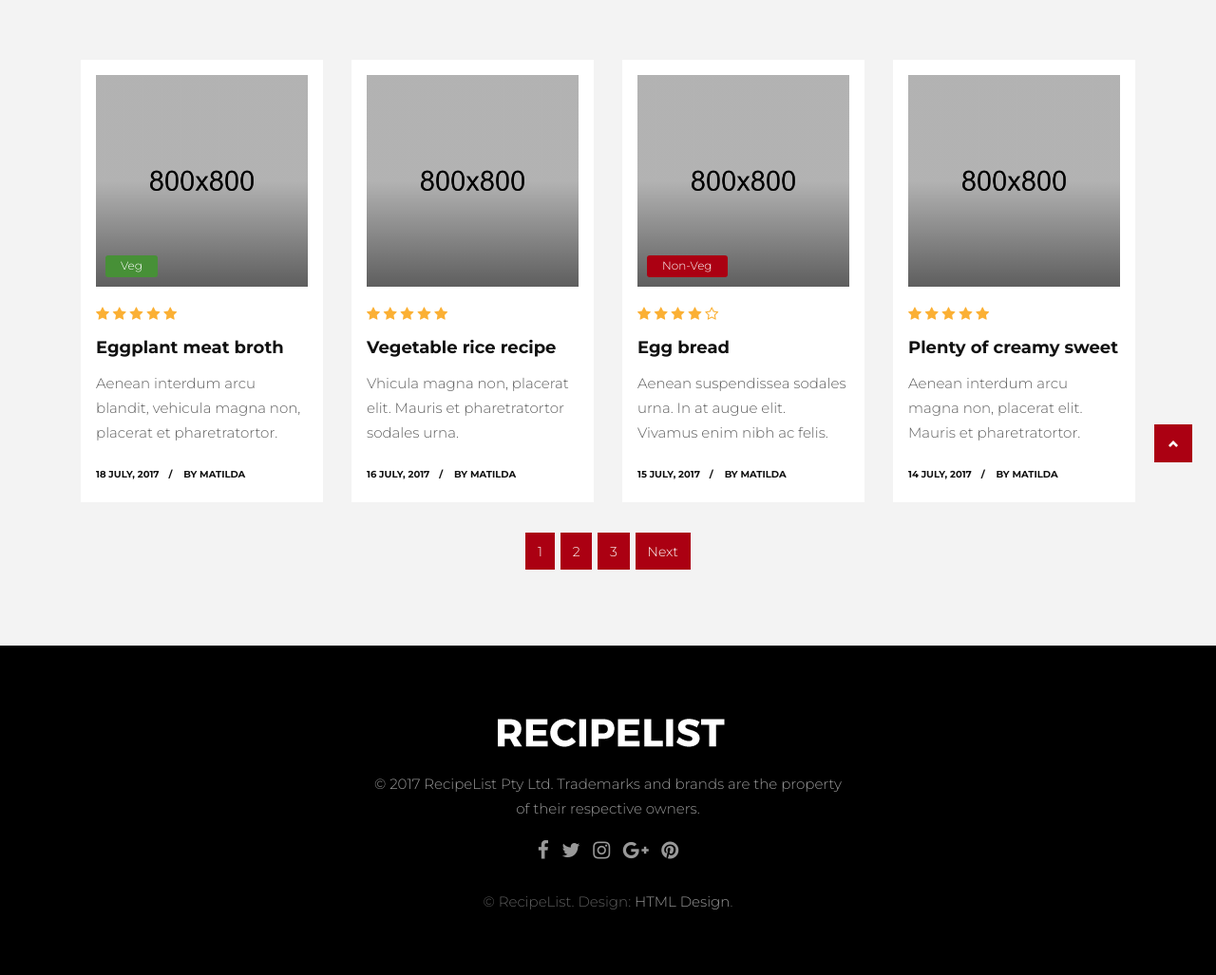
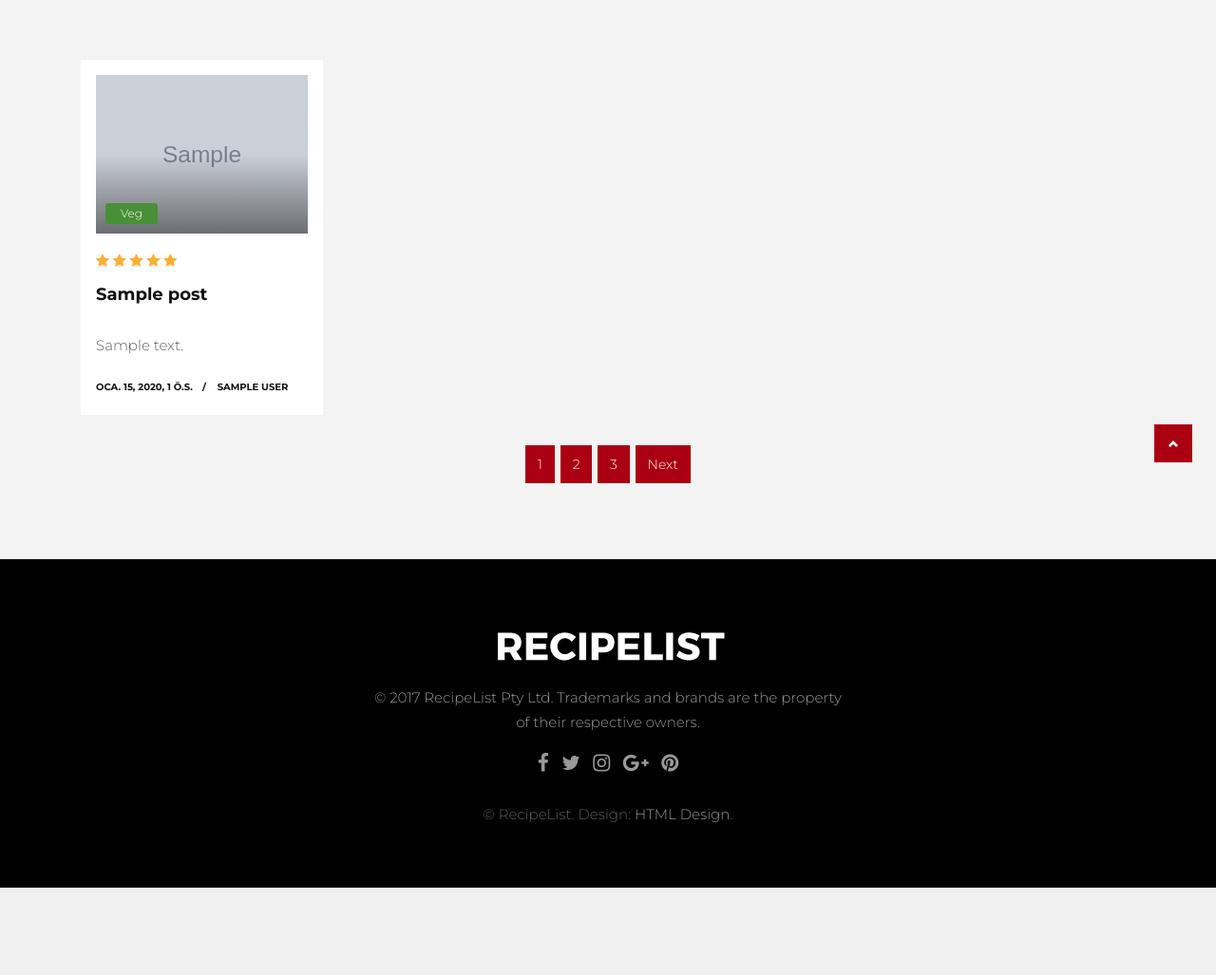
Before and after one commit to israfil-cetin/DjangoTest, a Django app: page / in a window 1280 px wide. Shown: the part 413-1440 px from the top of the page at 95% size. After the commit the page ends 1348 px from the top, so only its background shows below. Run offline with Django 3.2, Linux system fonts and the light colour scheme; tables that the repository leaves empty hold one stand-in row (values such as "Sample post"); grey boxes marked "Sample" are stand-in pictures; some libraries are stand-ins or nearby versions.

Commit message:
home page changes

```diff
--- a/home/views.py
+++ b/home/views.py
@@ -1,7 +1,17 @@
 from django.shortcuts import render
 
+import sys
+import os
+
+from post.models import Post
+
 # Create your views here.
+
+
+
 def home_view(request):
+    posts_list = Post.objects.all()
+    print(len(posts_list))
     if request.user.is_authenticated:
 
         context = {
@@ -11,4 +21,4 @@ def home_view(request):
         context = {
             'isim': 'Misafir',
         }
-    return render(request, 'home.html',context)
+    return render(request, 'home.html',{"context":context,"posts":posts_list})
--- a/templates/home.html
+++ b/templates/home.html
@@ -51,6 +51,7 @@
 </head>
 <body>
 
+
     <div id="wrapper">
         <section id="cta" class="jumbotron text-center">
             <div class="container">
@@ -91,16 +92,44 @@
 {#                </nav>#}
 {#            </div><!-- end container -->#}
 {#        </header><!-- end header -->#}
+{#    {% for post in posts %}#}
+{#        <div class="row">#}
+{#            <div class="col-md-8 offset-md-3">#}
+{#                <div class="card" >#}
+{#                  <div class="card-body">#}
+{#                      {% if post.image %}#}
+{#                          <img src="{{ post.image.url }}" class="img-fluid">#}
+{#                      {% endif %}#}
+{#                    <h5 class="card-title">{{ post.title }} <small>{{ post.publishing_date | timesince }} önce</small></h5>#}
+{#                    <h6 style="text-transform: capitalize;"> Yazar: {{ post.user.get_full_name }}</h6>#}
+{#                    <p class="card-text">{{ post.content | safe | linebreaks | truncatewords:15}}</p>#}
+{#                    <a href="{{ post.get_absolute_url }}" class="btn btn-primary">Git</a>#}
+{#                        {% if request.user.is_authenticated %}#}
+{#                            <a href="{{ post.get_delete_url }}" class="btn btn-danger">Sil</a>#}
+{#                            <a href="{{ post.get_update_url }}" class="btn btn-info">Güncelle</a>#}
+{#                        {% endif %}#}
+{#                  </div>#}
+{#                </div>#}
+{#            </div>#}
+{#        </div>#}
+{#    {% endfor %}#}
+
 
         <section class="section lb text-muted">
             <div class="container">
                 <div class="row grid-style">
+                    {% for post in posts %}
                     <div class="col-lg-3 col-md-6 col-sm-12 col-xs-12">
                         <div class="blog-box">
                             <div class="post-media">
                                 <a href="{% static 'food-single.html' %}" title="">
                                     <span class="detail veg">Veg</span>
-                                    <img src="{% static 'upload/blog_square_10.jpg' %}" alt="" class="img-fluid">
+                                    {% if post.image %}
+                                          <img src="{{ post.image.url }}" class="img-fluid">
+                                        {% else %}
+                                           <img src="{% static 'upload/blog_square_10.jpg' %}" alt="" class="img-fluid">
+                                      {% endif %}
+
                                     <div class="hovereffect"></div>
                                 </a>
                             </div><!-- end media -->
@@ -113,90 +142,21 @@
                                     <i class="fa fa-star"></i>
                                     <i class="fa fa-star"></i>
                                 </div>
-                                <h4><a href="{% static 'food-single.html' %}" title="">Eggplant meat broth</a></h4>
-                                <p>Aenean interdum arcu blandit, vehicula magna non, placerat et pharetratortor.</p>
-                                <small><a href="{% static 'food-single.html' %}" title="">18 July, 2017</a></small>
-                                <small><a href="{% static '#' %}" title="">by Matilda</a></small>
+                                <h4><a href="{{ post.get_absolute_url }}" title="">{{ post.title }}</a></h4>
+                                <p>{{ post.content | safe | linebreaks | truncatewords:3}}</p>
+                                <small>{{ post.publishing_date }}</small>
+                                <small><a href="{% static '#' %}" title="">{{ post.user.get_full_name }}</a></small>
                             </div><!-- end meta -->
                         </div><!-- end blog-box -->
                     </div><!-- end col -->
+                    {% endfor %}
 
-                    <div class="col-lg-3 col-md-6 col-sm-12 col-xs-12">
-                        <div class="blog-box">
-                            <div class="post-media">
-                                <a href="{% static 'food-single.html' %}" title="">
-                                    <img src="{% static 'upload/blog_square_12.jpg' %}" alt="" class="img-fluid">
-                                    <div class="hovereffect"></div>
-                                </a>
-                            </div><!-- end media -->
 
-                            <div class="blog-meta big-meta">
-                                <div class="rating">
-                                    <i class="fa fa-star"></i>
-                                    <i class="fa fa-star"></i>
-                                    <i class="fa fa-star"></i>
-                                    <i class="fa fa-star"></i>
-                                    <i class="fa fa-star"></i>
-                                </div>
-                                <h4><a href="{% static 'food-single.html' %}" title="">Vegetable rice recipe</a></h4>
-                                <p>Vhicula magna non, placerat elit. Mauris et pharetratortor sodales urna.</p>
-                                <small><a href="{% static 'food-single.html' %}" title="">16 July, 2017</a></small>
-                                <small><a href="{% static '#' %}" title="">by Matilda</a></small>
-                            </div><!-- end meta -->
-                        </div><!-- end blog-box -->
-                    </div><!-- end col -->
 
-                    <div class="col-lg-3 col-md-6 col-sm-12 col-xs-12">
-                        <div class="blog-box">
-                            <div class="post-media">
-                                <a href="{% static 'food-single.html' %}" title="">
-                                    <span class="detail nonveg">Non-Veg</span>
-                                    <img src="{% static 'upload/blog_square_13.jpg' %}" alt="" class="img-fluid">
-                                    <div class="hovereffect"></div>
-                                </a>
-                            </div><!-- end media -->
 
-                            <div class="blog-meta big-meta">
-                                <div class="rating">
-                                    <i class="fa fa-star"></i>
-                                    <i class="fa fa-star"></i>
-                                    <i class="fa fa-star"></i>
-                                    <i class="fa fa-star"></i>
-                                    <i class="fa fa-star-o"></i>
-                                </div>
-                                <h4><a href="{% static 'food-single.html' %}" title="">Egg bread</a></h4>
-                                <p>Aenean suspendissea sodales urna. In at augue elit. Vivamus enim nibh ac felis.</p>
-                                <small><a href="{% static 'food-single.html' %}" title="">15 July, 2017</a></small>
-                                <small><a href="{% static '#' %}" title="">by Matilda</a></small>
-                            </div><!-- end meta -->
-                        </div><!-- end blog-box -->
-                    </div><!-- end col -->
 
-                    <div class="col-lg-3 col-md-6 col-sm-12 col-xs-12">
-                        <div class="blog-box">
-                            <div class="post-media">
-                                <a href="{% static 'food-single.html' %}" title="">
-                                    <img src="{% static 'upload/blog_square_05.jpg' %}" alt="" class="img-fluid">
-                                    <div class="hovereffect"></div>
-                                </a>
-                            </div><!-- end media -->
 
-                            <div class="blog-meta big-meta">
-                                <div class="rating">
-                                    <i class="fa fa-star"></i>
-                                    <i class="fa fa-star"></i>
-                                    <i class="fa fa-star"></i>
-                                    <i class="fa fa-star"></i>
-                                    <i class="fa fa-star"></i>
-                                </div>
-                                <h4><a href="{% static 'food-single.html' %}" title="">Plenty of creamy sweet</a></h4>
-                                <p>Aenean interdum arcu magna non, placerat elit. Mauris et pharetratortor.</p>
-                                <small><a href="{% static 'food-single.html' %}" title="">14 July, 2017</a></small>
-                                <small><a href="{% static '#' %}" title="">by Matilda</a></small>
-                            </div><!-- end meta -->
-                        </div><!-- end blog-box -->
-                    </div><!-- end col -->
-                </div><!-- end row -->
+                    </div><!-- end row -->
 
                 <hr class="invis">
 
```
